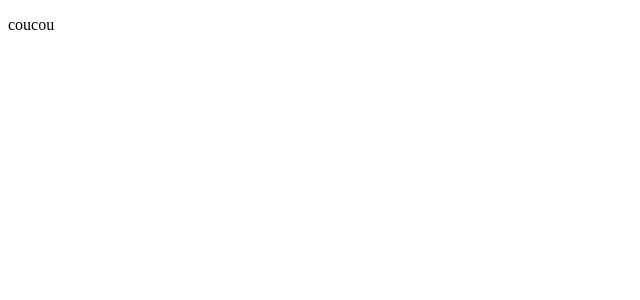
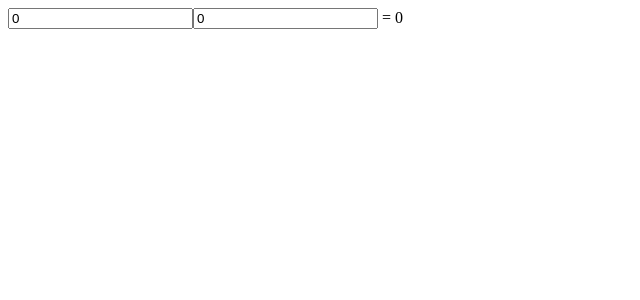
Before and after one commit to mathieuSal/project-canvas, a React app: page / in a window 1280 px wide. Shown: the top 300 px of the page, without its empty margins (0-640 px from the left). Built offline with nearby package versions, Linux system fonts and the light colour scheme.

Commit message:
feat(dc): setup basic calculator for config purposes

```diff
--- a/package.json
+++ b/package.json
@@ -13,6 +13,7 @@
     "@babel/eslint-parser": "^7.15.7",
     "@babel/preset-env": "^7.12.11",
     "@babel/preset-react": "^7.12.10",
+    "@testing-library/react": "^12.1.0",
     "babel-loader": "^8.2.2",
     "clean-webpack-plugin": "^3.0.0",
     "css-loader": "6.2.0",
--- /dev/null
+++ b/src/app/calculator.jsx
@@ -0,0 +1,34 @@
+import React, { useState, useEffect } from 'react';
+import { sum } from 'Src/utils/math';
+
+const Calculator = () => {
+  const [calculator, setCalculator] = useState({
+    a: 0,
+    b: 0,
+    sum: 0,
+  });
+
+  const handleCalculator = (field, value) => {
+    setCalculator({
+      ...calculator,
+      [field]: value,
+    });
+  };
+
+  useEffect(() => {
+    setCalculator({
+      ...calculator,
+      sum: sum(calculator.a, calculator.b),
+    });
+  }, [calculator.a, calculator.b]);
+
+  return (
+    <>
+      <input value={calculator.a} onChange={(e) => handleCalculator('a', e.target.value)} type="number" />
+      <input value={calculator.b} onChange={(e) => handleCalculator('b', e.target.value)} type="number" />
+      <span>{` = ${calculator.sum}`}</span>
+    </>
+  );
+};
+
+export default Calculator;
--- a/src/index.jsx
+++ b/src/index.jsx
@@ -1,8 +1,9 @@
 import React from 'react';
 import ReactDOM from 'react-dom';
+import Calculator from 'Src/app/calculator';
 
 ReactDOM.render(
-  <p>coucou</p>,
+  <Calculator />,
   // eslint-disable-next-line no-undef
   document.getElementById('app'),
 );
--- /dev/null
+++ b/src/utils/math.js
@@ -0,0 +1,6 @@
+const sum = (a, b) => {
+  return a + b;
+};
+
+// eslint-disable-next-line import/prefer-default-export
+export { sum };
```
Also changed, not shown: 1 other file (tests, documents, lock files or other folders).
